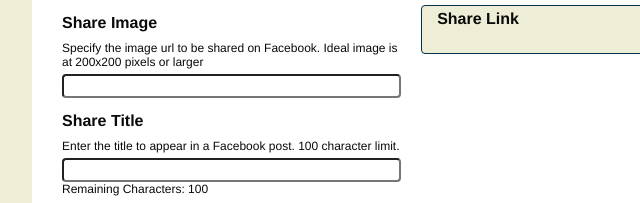
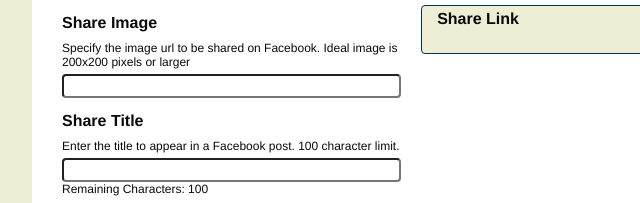
Before and after one commit to BaltimoreBirds/fBShareGenerator, a website: page project/views/index.html in a window 1280 px wide. Shown: the part 571-774 px from the top of the page, 273-913 px from the left. Drawn offline with nearby package versions, Linux system fonts and the light colour scheme; files that its build step writes are made by us from their sources; files whose address does not match are found by name.

Commit message:
copy updates

```diff
--- a/project/views/index.html
+++ b/project/views/index.html
@@ -17,7 +17,7 @@
 			  	<form id="fBGeneratorForm" class="small-12 medium-7 columns">
 			  		<div class="inputWrap small-12 columns">
 			  			<p class="label">Share Image</p>
-			  			<p class="inputDescription">Specify the image url to be shared on Facebook. Ideal image is at 200x200 pixels or larger</p>
+			  			<p class="inputDescription">Specify the image url to be shared on Facebook. Ideal image is 200x200 pixels or larger</p>
 			  			<input name="picURL" type="text" required/>
 			  		</div>
 			  		<div class="inputWrap small-12 columns">
```
